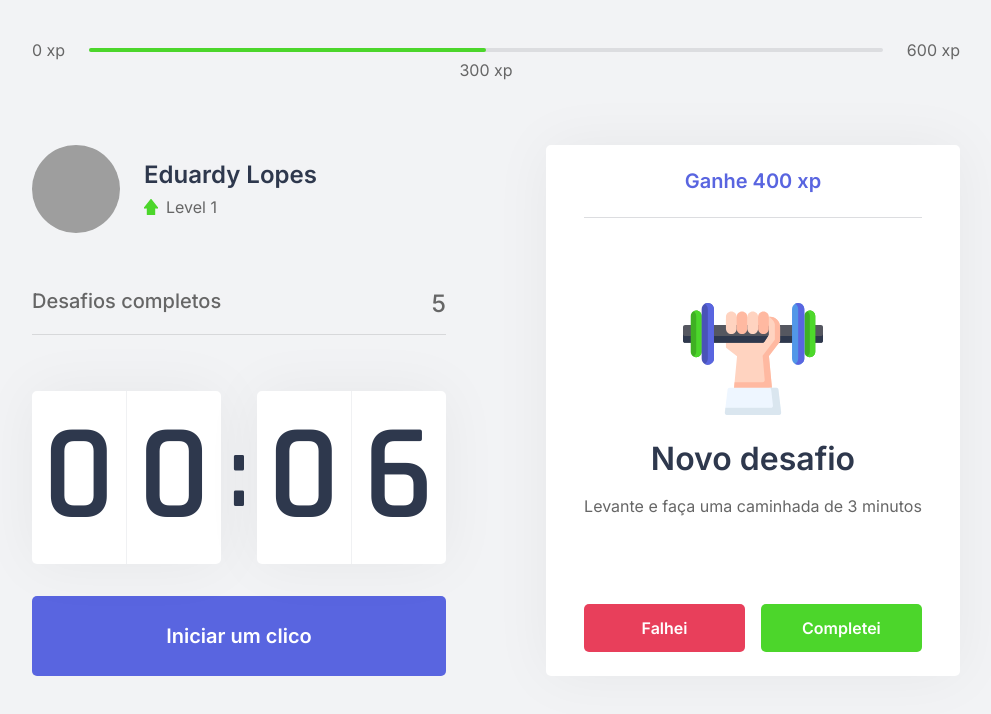
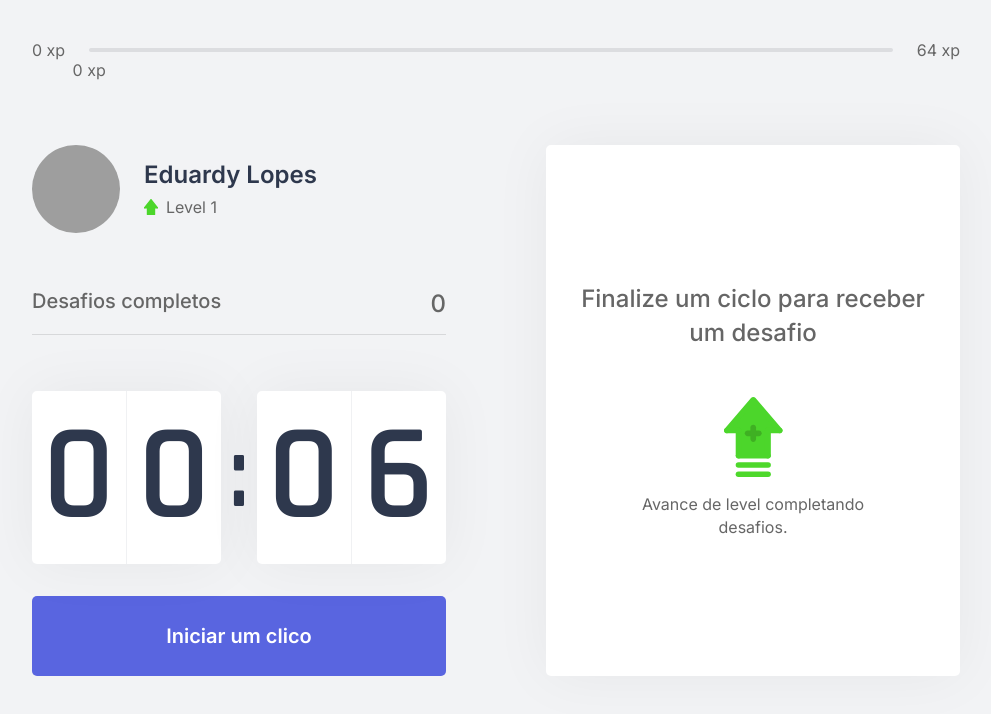
Before and after one commit to eduardylopes/moveit-next, a Next.js app: page / in a window 1280 px wide. Shown: the top 714 px of the page, without its empty margins (144-1135 px from the left). Built offline with nearby package versions, Linux system fonts and the light colour scheme; grey boxes are pictures that could not be loaded.

Commit message:
Created a context between components

```diff
--- /dev/null
+++ b/challenges.json
@@ -0,0 +1,62 @@
+[
+    {
+      "type": "body",
+      "description": "Estique um de seus braços com a palma da mão virada para frente e puxe os dedos para cima por 10 segundos por mão.",
+      "amount": 80
+    },
+    {
+      "type": "body",
+      "description": "Estique seu braço contra o peito e puxe-o utilizando o outro braço por 10 segundos por braço.",
+      "amount": 60
+    },
+    {
+      "type": "body",
+      "description": "Puxe seu pescoço com a ajuda da mão para a direita e para a esquerda, permanecendo na posição por alguns segundos.",
+      "amount": 70
+    },
+    {
+      "type": "body",
+      "description": "Com as duas mãos na parte de trás da cabeça, leve-a para baixo, alongando a parte de trás da região.",
+      "amount": 60
+    },
+    {
+      "type": "body",
+      "description": "Cruze as pernas e desça com as mãos esticadas em direção ao chão. Repita o movimento com a outra perna na frente.",
+      "amount": 100
+    },
+    {
+      "type": "body",
+      "description": "Sentado, abra as pernas e tente encostar as palmas das mãos no chão, repita 3 vezes por 5 segundos.",
+      "amount": 80
+    },
+    {
+      "type": "body",
+      "description": "Puxe o joelho de encontro ao peito e segure, troque de perna após 10 segundos.",
+      "amount": 50
+    },
+    {
+      "type": "body",
+      "description": "Sentado, cruze uma perna e incline seu tronco à frente, troque de perna após 10 segundos.",
+      "amount": 80
+    },
+    {
+      "type": "eye",
+      "description": "Sentado, feche os olhos e cubra-os com as palmas da mão durante 2 minutos, depois abra normalmente.",
+      "amount": 90
+    },
+    {
+      "type": "eye",
+      "description": "Em algum ambiente aberto, olhe o mais longe que puder em quatro direções por 3s, mexa apenas os olhos. Repita 3 vezes.",
+      "amount": 140
+    },
+    {
+      "type": "eye",
+      "description": "Usando os polegares, massage a área abaixo das sobrancelhas em movimentos circulares por 15 segundos.",
+      "amount": 70
+    },
+    {
+      "type": "body",
+      "description": "Em pé, gire a cintura o máximo que puder para a esquerda, segure por cinco segundos. Repita para a direita.",
+      "amount": 90
+    }
+  ]
--- a/src/components/ChallengeBox.tsx
+++ b/src/components/ChallengeBox.tsx
@@ -1,24 +1,27 @@
+import { useContext } from 'react'
+import { ChallengesContext } from '../contexts/ChallengesContext'
 import styles from '../styles/components/ChallengeBox.module.css'
 
 export function ChallengeBox() {
-    const hasActiveChallenge = true
+    const { activeChallenge, resetChallenge } = useContext(ChallengesContext)
 
     return (
         <div className={styles.challengeBoxContainer}>
-            { hasActiveChallenge ? (
+            { activeChallenge ? (
                 <div className={styles.challengeActive}>
-                    <header>Ganhe 400 xp</header>
+                    <header>Ganhe {activeChallenge.amount} xp</header>
 
                     <main>
-                        <img src="icons/body.svg"/>
+                        <img src={`icons/${activeChallenge.type}.svg`}/>
                         <strong>Novo desafio</strong>
-                        <p>Levante e faça uma caminhada de 3 minutos</p>
+                        <p>{activeChallenge.description}</p>
                     </main>
 
                     <footer>
                         <button
                             type="button"
                             className={styles.challengeFailedButton}
+                            onClick={resetChallenge}
                         >
                             Falhei
                         </button>
@@ -35,7 +38,7 @@
                 <div className={styles.challengeNotActive}>
                     <strong>Finalize um ciclo para receber um desafio</strong>
                     <p>
-                        <img src="icons/level-up.svg" alt="Level Up" />
+                        <img src={`icons/level-up.svg`} alt="Level Up" />
                         Avance de level completando desafios.
                     </p>
                 </div>
--- a/src/components/CompletedChallenges.tsx
+++ b/src/components/CompletedChallenges.tsx
@@ -1,10 +1,14 @@
+import { useContext } from 'react'
+import { ChallengesContext } from '../contexts/ChallengesContext'
 import styles from '../styles/components/CompletedChallenges.module.css'
 
 export function CompletedChanllenges() {
+    const { challengesCompleted } = useContext(ChallengesContext)
+
     return (
         <div className={styles.completedChallengesContainer}>
             <span>Desafios completos</span>
-            <span>5</span>
+            <span>{challengesCompleted}</span>
         </div>
     )
 }
--- a/src/components/Countdown.tsx
+++ b/src/components/Countdown.tsx
@@ -1,9 +1,12 @@
-import { useState, useEffect } from "react"
+import { useState, useEffect, useContext } from "react"
+import { ChallengesContext } from "../contexts/ChallengesContext"
 import styles from "../styles/components/Countdown.module.css"
 
 let countdownTimeout: NodeJS.Timeout
 
 export function Countdown() {
+    const { startNewChallenge } = useContext(ChallengesContext)
+
     const [time, setTime] = useState(0.1 * 60);
     const [isActive, setIsActive] = useState(false);
     const [hasFinished, setHasFinished] = useState(false);
@@ -33,6 +36,7 @@
         } else if (isActive && time == 0) {
             setHasFinished(true)
             setIsActive(false)
+            startNewChallenge()
         }
     }, [isActive, time])
 
--- a/src/components/ExperienceBar.tsx
+++ b/src/components/ExperienceBar.tsx
@@ -1,16 +1,22 @@
+import { useContext } from 'react'
+import { ChallengesContext } from '../contexts/ChallengesContext'
 import styles from '../styles/components/ExperienceBar.module.css'
 
 export function ExperienceBar() {
+    const { currentExperience, experienceToNextLevel } = useContext(ChallengesContext)
+
+    const percentToNextLevel = Math.round((currentExperience * 100) / experienceToNextLevel)
+
     return (
         <header className={styles.experienceBar}>
             <span>0 xp</span>
             <div>
-                <div style={{ width: '50%' }}></div>
-                <span className={styles.currentExperience} style={{ left: '50%' }}>
-                    300 xp
+                <div style={{ width: `${percentToNextLevel}%` }}></div>
+                <span className={styles.currentExperience} style={{ left: `${percentToNextLevel}%` }}>
+                    {currentExperience} xp
                 </span>
             </div>
-            <span>600 xp</span>
+            <span>{experienceToNextLevel} xp</span>
         </header>
     )
 }
--- /dev/null
+++ b/src/contexts/ChallengesContext.tsx
@@ -0,0 +1,67 @@
+import { createContext, useState, ReactNode } from "react";
+import challenges from '../../challenges.json'
+
+interface Challenge {
+    type: 'body' | 'eye'
+    description: string
+    amount: number
+}
+
+interface ChallengesContextData {
+    level: number
+    currentExperience: number
+    challengesCompleted: number
+    experienceToNextLevel: number
+    activeChallenge: Challenge
+    levelUp: () => void
+    startNewChallenge: () => void
+    resetChallenge: () => void
+}
+
+interface ChallengesProviderProps {
+    children: ReactNode
+}
+
+export const ChallengesContext = createContext({} as ChallengesContextData)
+
+export function ChallengesProvider({ children }: ChallengesProviderProps) {
+    const [level, setLevel] = useState(1);
+    const [currentExperience, setCurrentExperience] = useState(0)
+    const [challengesCompleted, setChallengesCompleted] = useState(0)
+
+    const [activeChallenge, setActiveChallenge] = useState(null)
+
+    const experienceToNextLevel = Math.pow((level + 1) * 4, 2)
+
+    function levelUp() {
+        setLevel(level + 1);
+    }
+
+    function startNewChallenge() {
+        const randomChallengeIndex = Math.floor(Math.random() * challenges.length)
+        const challenge = challenges[randomChallengeIndex]
+
+        setActiveChallenge(challenge)
+    }
+
+    function resetChallenge() {
+        setActiveChallenge(null)
+    }
+
+    return (
+        <ChallengesContext.Provider
+            value={{
+                level,
+                currentExperience,
+                challengesCompleted,
+                levelUp,
+                startNewChallenge,
+                activeChallenge,
+                resetChallenge,
+                experienceToNextLevel
+            }}
+        >
+            { children }
+        </ChallengesContext.Provider>
+    )
+}
--- a/src/pages/_app.tsx
+++ b/src/pages/_app.tsx
@@ -1,7 +1,13 @@
 import '../styles/global.css'
 
+import { ChallengesProvider } from '../contexts/ChallengesContext'
+
 function MyApp({ Component, pageProps }) {
-  return <Component {...pageProps} />
+  return (
+    <ChallengesProvider>
+      <Component {...pageProps} />
+    </ChallengesProvider>
+  )
 }
 
 export default MyApp
```
Also changed, not shown: public/icons/eye.svg (added).
